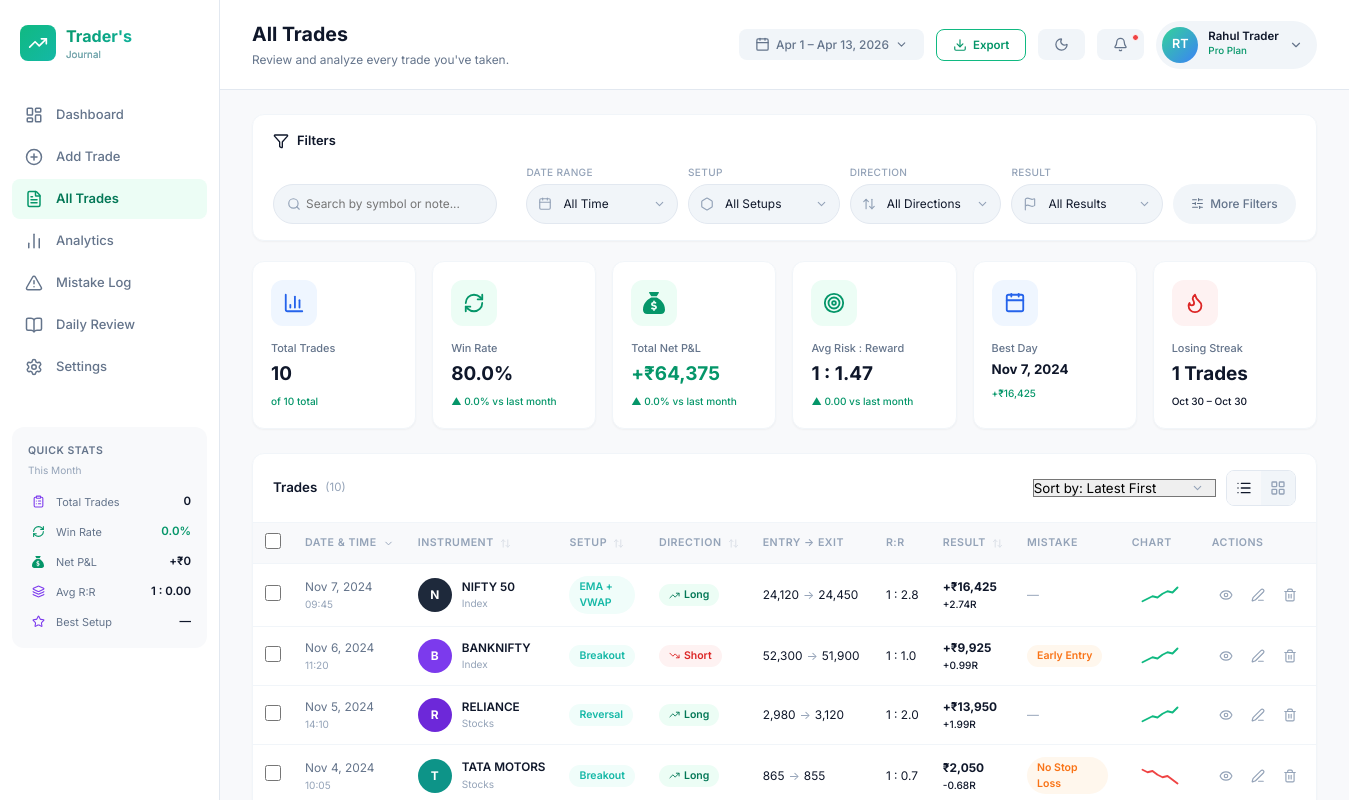
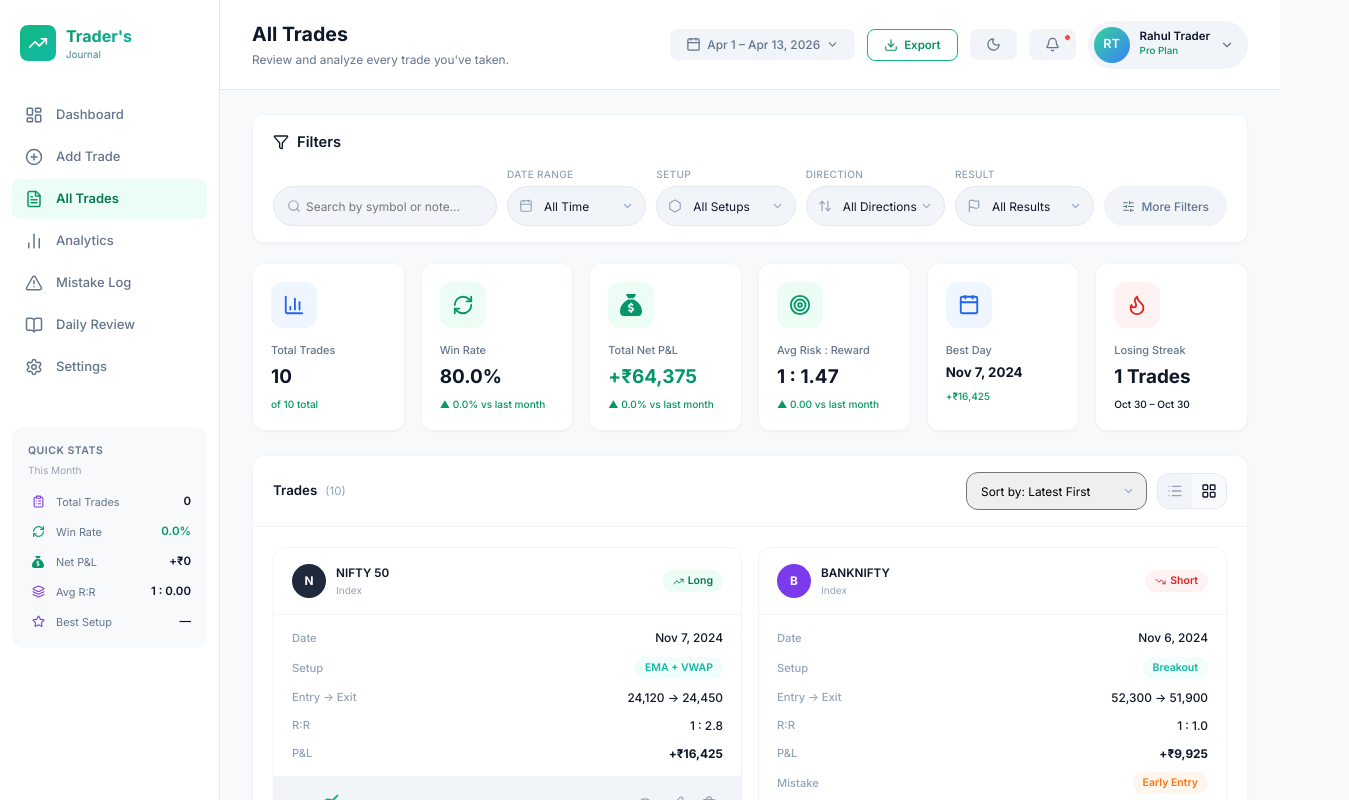
Before and after one commit to Zaydensth/traders-journal, a React (Vite) app: page /all-trades in a window 1280 px wide. Both pictures are taken after a click on the button 1277 px from the left and 487 px from the top of the page. Shown: the top 800 px of the page, 1349 px wide, since content can reach past the window. Built offline with nearby package versions, Linux system fonts and the light colour scheme.

Commit message:
fix: round inputs, bigger fonts, working List/Grid view toggle

```diff
--- a/src/index.css
+++ b/src/index.css
@@ -1033,7 +1033,7 @@ input, select, textarea { font-family: inherit; outline: none; }
 .form-group textarea {
   padding: 10px 14px;
   border: 1.5px solid var(--border);
-  border-radius: var(--radius-sm);
+  border-radius: var(--radius-md);
   font-size: 0.9rem;
   background: var(--bg-input);
   color: var(--text-primary);
@@ -2369,7 +2369,7 @@ input, select, textarea { font-family: inherit; outline: none; }
   align-items: center;
   gap: 8px;
   font-weight: 600;
-  font-size: 0.92rem;
+  font-size: 1.05rem;
   color: var(--text-primary);
 }
 
@@ -2489,7 +2489,7 @@ input, select, textarea { font-family: inherit; outline: none; }
 .at-view-toggles {
   display: flex;
   border: 1px solid var(--border);
-  border-radius: var(--radius-sm);
+  border-radius: var(--radius-md);
   overflow: hidden;
 }
 
@@ -2627,6 +2627,69 @@ input, select, textarea { font-family: inherit; outline: none; }
 .at-data-table th { font-size: 0.76rem; padding: 10px 12px; }
 .at-data-table td { padding: 12px; }
 
+/* Sort dropdown in table header */
+.at-table-controls .select-wrapper select {
+  border-radius: var(--radius-md);
+  padding: 8px 32px 8px 14px;
+  font-size: 0.85rem;
+  height: 38px;
+}
+
+/* ─── Grid View ─── */
+.at-grid-view {
+  display: grid;
+  grid-template-columns: repeat(auto-fill, minmax(320px, 1fr));
+  gap: 16px;
+  padding: 20px;
+}
+
+.at-grid-card {
+  padding: 0 !important;
+  overflow: hidden;
+}
+
+.at-grid-card-header {
+  display: flex;
+  align-items: center;
+  justify-content: space-between;
+  padding: 16px 18px;
+  border-bottom: 1px solid var(--border-light);
+}
+
+.at-grid-card-body {
+  padding: 14px 18px;
+  display: flex;
+  flex-direction: column;
+  gap: 10px;
+}
+
+.at-grid-row {
+  display: flex;
+  align-items: center;
+  justify-content: space-between;
+}
+
+.at-grid-label {
+  font-size: 0.8rem;
+  color: var(--text-muted);
+  font-weight: 500;
+}
+
+.at-grid-val {
+  font-size: 0.85rem;
+  color: var(--text-primary);
+  font-weight: 500;
+}
+
+.at-grid-card-footer {
+  display: flex;
+  align-items: center;
+  justify-content: space-between;
+  padding: 12px 18px;
+  border-top: 1px solid var(--border-light);
+  background: var(--bg-card-hover);
+}
+
 /* Pagination */
 .at-pagination {
   display: flex;
--- a/src/pages/AllTrades.tsx
+++ b/src/pages/AllTrades.tsx
@@ -69,6 +69,7 @@ export default function AllTrades() {
   const [showBell, setShowBell] = useState(false);
   const [bellRead, setBellRead] = useState(false);
   const [selected, setSelected] = useState<Set<string>>(new Set());
+  const [viewMode, setViewMode] = useState<'list' | 'grid'>('list');
 
   const profileRef = useRef<HTMLDivElement>(null);
   const bellRef = useRef<HTMLDivElement>(null);
@@ -491,8 +492,8 @@ export default function AllTrades() {
                 <ChevronDown size={13} className="select-icon" />
               </div>
               <div className="at-view-toggles">
-                <button className="at-view-btn active"><List size={16} /></button>
-                <button className="at-view-btn"><LayoutGrid size={16} /></button>
+                <button className={`at-view-btn ${viewMode === 'list' ? 'active' : ''}`} onClick={() => setViewMode('list')}><List size={16} /></button>
+                <button className={`at-view-btn ${viewMode === 'grid' ? 'active' : ''}`} onClick={() => setViewMode('grid')}><LayoutGrid size={16} /></button>
               </div>
             </div>
           </div>
@@ -506,7 +507,7 @@ export default function AllTrades() {
                   <button className="btn-outline-green" onClick={clearFilters} style={{ fontSize: '0.82rem' }}>Clear Filters</button>
                 )}
               </div>
-            ) : (
+            ) : viewMode === 'list' ? (
               <table className="data-table at-data-table">
                 <thead>
                   <tr>
@@ -599,6 +600,68 @@ export default function AllTrades() {
                   })}
                 </tbody>
               </table>
+            ) : (
+              /* ─── Grid View ─── */
+              <div className="at-grid-view">
+                {paginated.map(trade => {
+                  const pnl = calcPnL(trade);
+                  const rr = calcRiskReward(trade);
+                  const color = avatarColor(trade.instrument);
+                  return (
+                    <div key={trade.id} className="at-grid-card card">
+                      <div className="at-grid-card-header">
+                        <div className="instrument-cell">
+                          <div className="instrument-avatar" style={{ background: color }}>{trade.instrument.charAt(0)}</div>
+                          <div>
+                            <div className="instrument-name">{trade.instrument}</div>
+                            <div className="instrument-type">{trade.assetType}</div>
+                          </div>
+                        </div>
+                        <span className={`direction-badge ${trade.direction.toLowerCase()}`}>
+                          {trade.direction === 'Long' ? <TrendingUp size={11} /> : <TrendingDown size={11} />}
+                          {trade.direction}
+                        </span>
+                      </div>
+                      <div className="at-grid-card-body">
+                        <div className="at-grid-row">
+                          <span className="at-grid-label">Date</span>
+                          <span className="at-grid-val">{new Date(trade.date).toLocaleDateString('en-US', { month: 'short', day: 'numeric', year: 'numeric' })}</span>
+                        </div>
+                        <div className="at-grid-row">
+                          <span className="at-grid-label">Setup</span>
+                          <span className="badge teal">{trade.setup}</span>
+                        </div>
+                        <div className="at-grid-row">
+                          <span className="at-grid-label">Entry &rarr; Exit</span>
+                          <span className="at-grid-val">{trade.entryPrice.toLocaleString()} &rarr; {trade.exitPrice.toLocaleString()}</span>
+                        </div>
+                        <div className="at-grid-row">
+                          <span className="at-grid-label">R:R</span>
+                          <span className="at-grid-val">1 : {rr.toFixed(1)}</span>
+                        </div>
+                        <div className="at-grid-row">
+                          <span className="at-grid-label">P&L</span>
+                          <span className={`at-grid-val ${pnl >= 0 ? 'positive' : 'negative'}`} style={{ fontWeight: 700 }}>{formatCurrency(pnl)}</span>
+                        </div>
+                        {trade.mistake && (
+                          <div className="at-grid-row">
+                            <span className="at-grid-label">Mistake</span>
+                            <span className="badge orange">{trade.mistake}</span>
+                          </div>
+                        )}
+                      </div>
+                      <div className="at-grid-card-footer">
+                        <MiniChart positive={pnl >= 0} />
+                        <div className="at-action-btns">
+                          <button className="at-action-btn" title="View"><Eye size={14} /></button>
+                          <button className="at-action-btn" title="Edit"><Edit3 size={14} /></button>
+                          <button className="at-action-btn danger" title="Delete" onClick={() => handleDelete(trade.id)}><Trash2 size={14} /></button>
+                        </div>
+                      </div>
+                    </div>
+                  );
+                })}
+              </div>
             )}
           </div>
 
```
